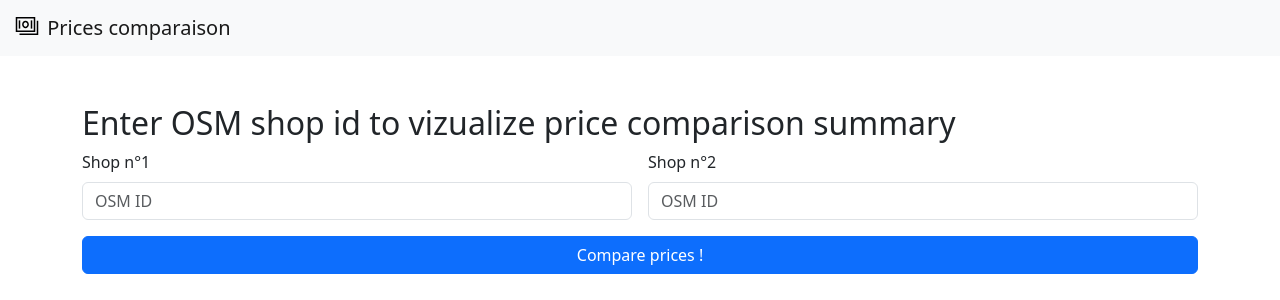
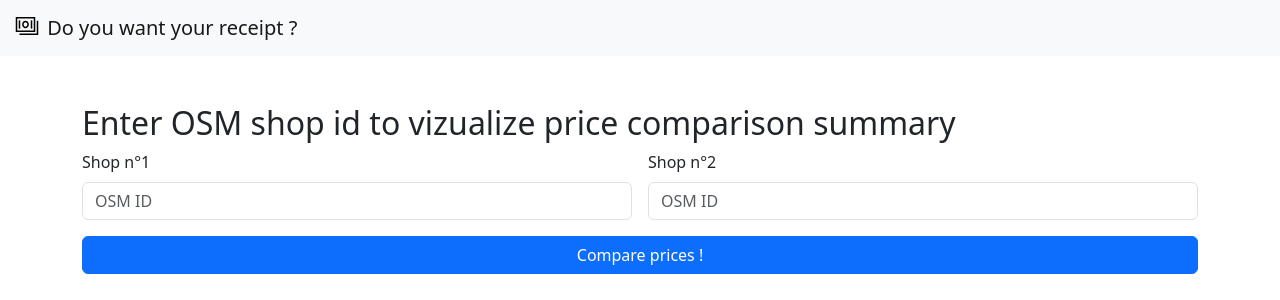
Before and after one commit to qloridant/shop_prices_comparaison, a Django app: page / in a window 1280 px wide. Shown: the top 300 px of the page. Run offline with Django 5.2, Linux system fonts and the light colour scheme; data that the repository does not hold is empty; some libraries are stand-ins or nearby versions.

Commit message:
Add app  name

```diff
--- a/main/templates/main/header.html
+++ b/main/templates/main/header.html
@@ -3,7 +3,7 @@
     <div class="container-fluid">
       <a class="navbar-brand" href="">
         <img src="{% static 'main/money.svg' %}" alt="" width="30" height="24" class="d-inline-block align-text-top">
-        Prices comparaison
+        Do you want your receipt ?
       </a>
     </div>
   </nav>
```
